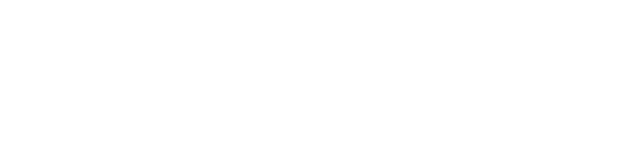
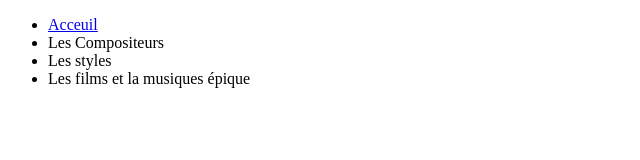
Before and after one commit to Abphoenix17/Projet_web, a plain HTML site: page Epic_Orchestra/index.html in a window 1280 px wide. Shown: the whole page, without its empty margins (0-640 px from the left). Drawn offline with Linux system fonts and the light colour scheme.

Commit message:
ajout d'un clone

```diff
--- a/Epic_Orchestra/index.html
+++ b/Epic_Orchestra/index.html
@@ -7,6 +7,16 @@
 </head>
 
 <body>
+    <footer>
+        <nav>
+            <ul>
+                <li> <a href="index.html">Acceuil</a></li>
+                <li>Les Compositeurs</li>
+                <li>Les styles</li>
+                <li>Les films et la musiques épique</li>
 
+            </ul>
+        </nav>
+    </footer>
 </body>
 </html>
```
Also changed, not shown: 1 other file.
